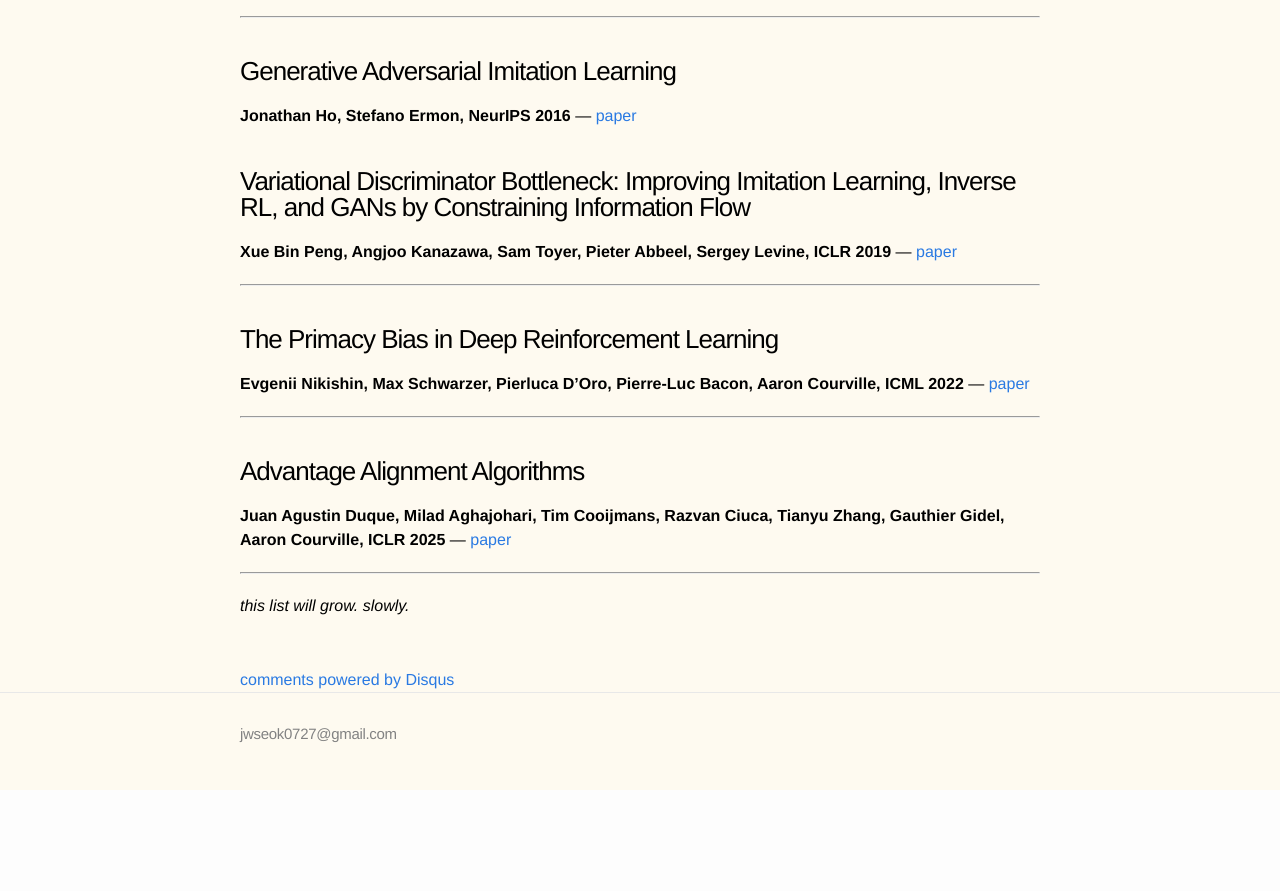
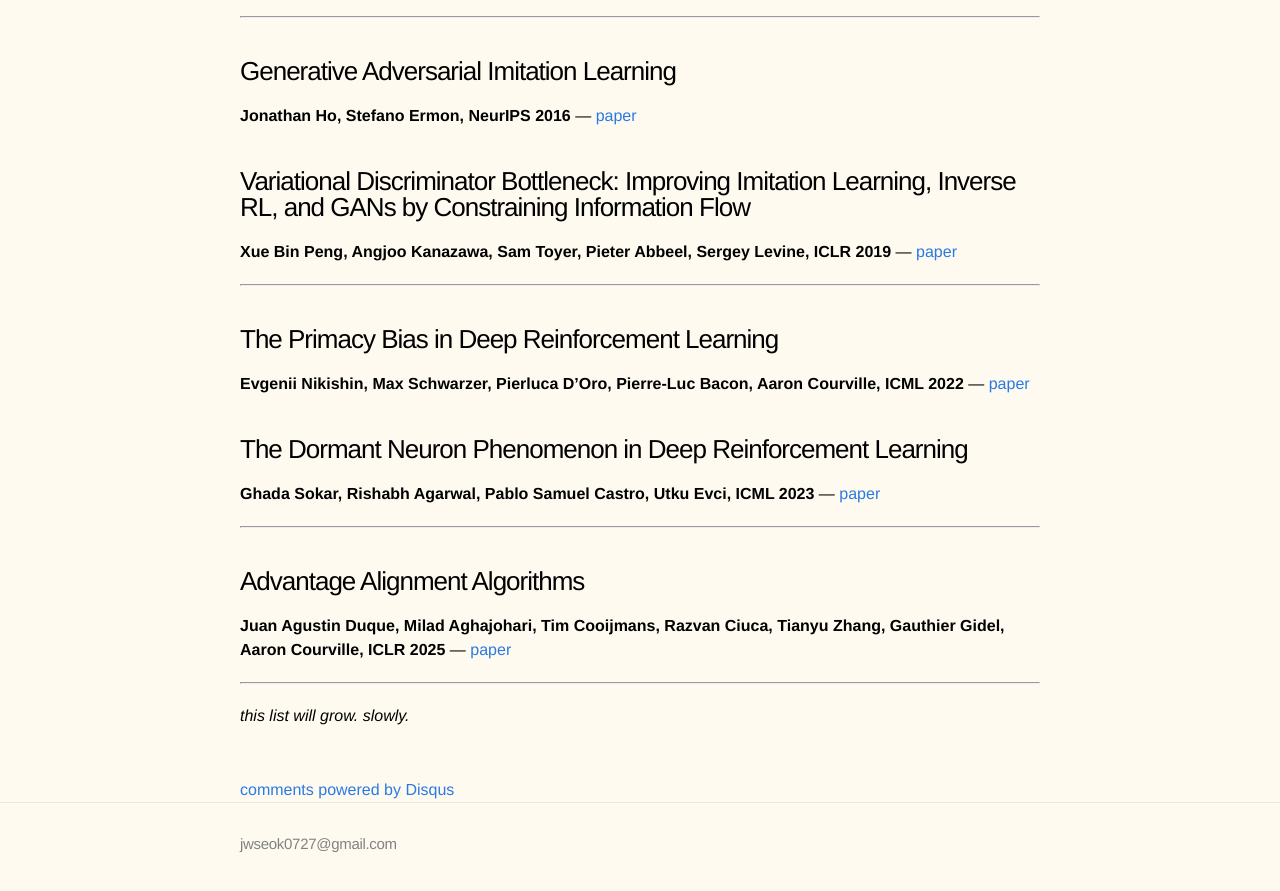
Before and after one commit to anthony0727/anthony0727.github.io, a Jekyll site: the page built from _posts/2026-08-02-interesting-rl-papers.md, in a window 1280 px wide and 900 px high, scrolled down 1217 px. Shown: the top 891 px of the window. Built offline with Jekyll 4.4.1, drawn with Linux system fonts in a browser that asks for light colours; comment, search, counter and statistics services are not loaded; before the commit the page ends 2007 px from its top, so only the background shows below that.

Commit message:
Group dormant neuron paper with primacy bias

```diff
--- a/_posts/2026-08-02-interesting-rl-papers.md
+++ b/_posts/2026-08-02-interesting-rl-papers.md
@@ -60,6 +60,9 @@ date: 2026-08-02 00:00:00 +0900
 ### The Primacy Bias in Deep Reinforcement Learning
 **Evgenii Nikishin, Max Schwarzer, Pierluca D’Oro, Pierre-Luc Bacon, Aaron Courville, ICML 2022** — [paper](https://proceedings.mlr.press/v162/nikishin22a/nikishin22a.pdf)
 
+### The Dormant Neuron Phenomenon in Deep Reinforcement Learning
+**Ghada Sokar, Rishabh Agarwal, Pablo Samuel Castro, Utku Evci, ICML 2023** — [paper](https://proceedings.mlr.press/v202/sokar23a/sokar23a.pdf)
+
 ---
 
 ### Advantage Alignment Algorithms
```
